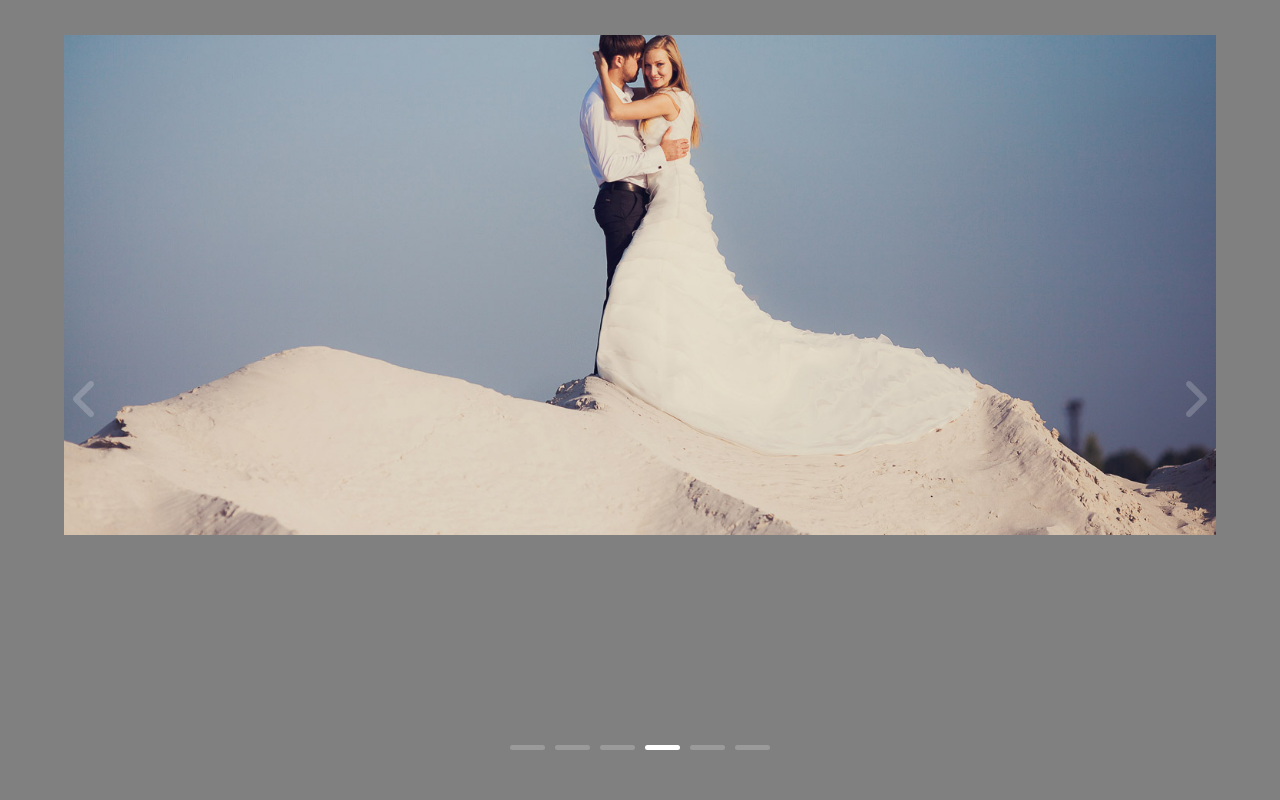
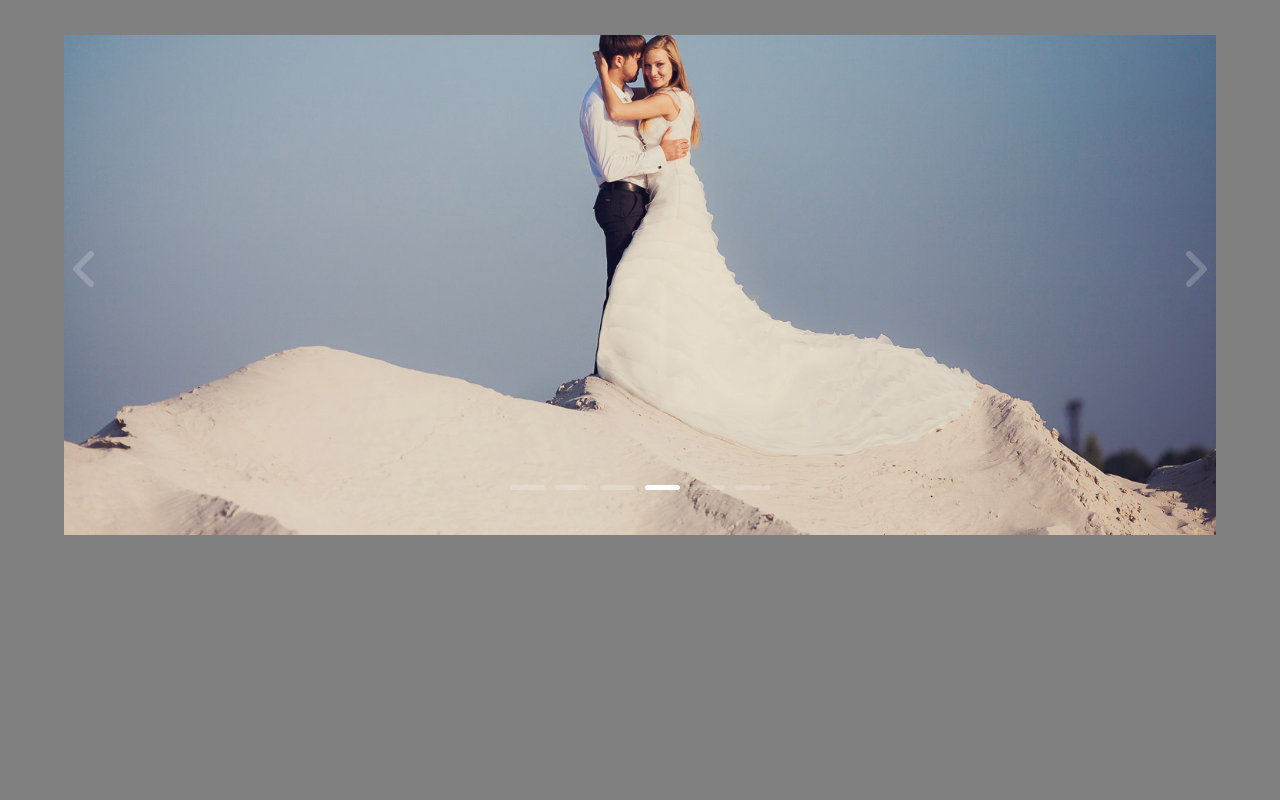
Before and after one commit to KhrystynaVasylynka/_my_slides, a website with bundled scripts: page index.html in a window 1280 px wide. Built offline with nearby package versions, Linux system fonts and the light colour scheme.

Commit message:
change files

```diff
--- a/assets/scss/_carousel.scss
+++ b/assets/scss/_carousel.scss
@@ -1,4 +1,5 @@
 .carousel {
+  position: relative;
   margin-top: 20px;
   margin-bottom: 20px;
 }
@@ -35,7 +36,6 @@
   background-size: cover;
 }
 
-
 .active {
   z-index: 2;
 
@@ -50,7 +50,7 @@
 
   display: flex;
 
-  padding: 50px;
+  padding: 30px;
 
   transform: translate(-50%, 0);
 
@@ -58,6 +58,7 @@
 }
 
 .indicator {
+  // position: relative;
   width: 35px;
   height: 5px;
 
@@ -121,4 +122,8 @@
   color: transparent;
 
   font-size: 30vh;
+
+  @include md {
+    font-size: 15vh;
+  }
 }
```
Also changed, not shown: assets/css/style.css, css/style.css.
